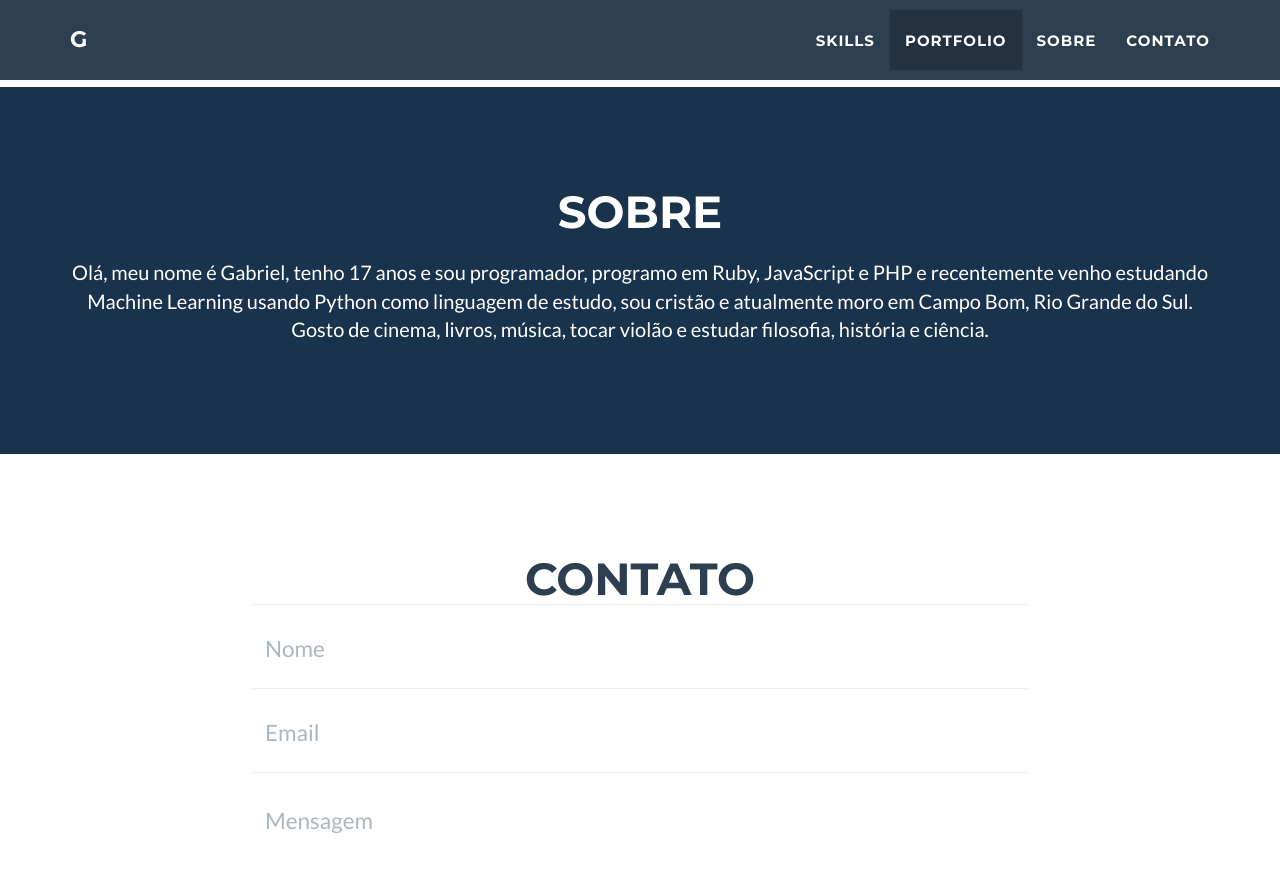
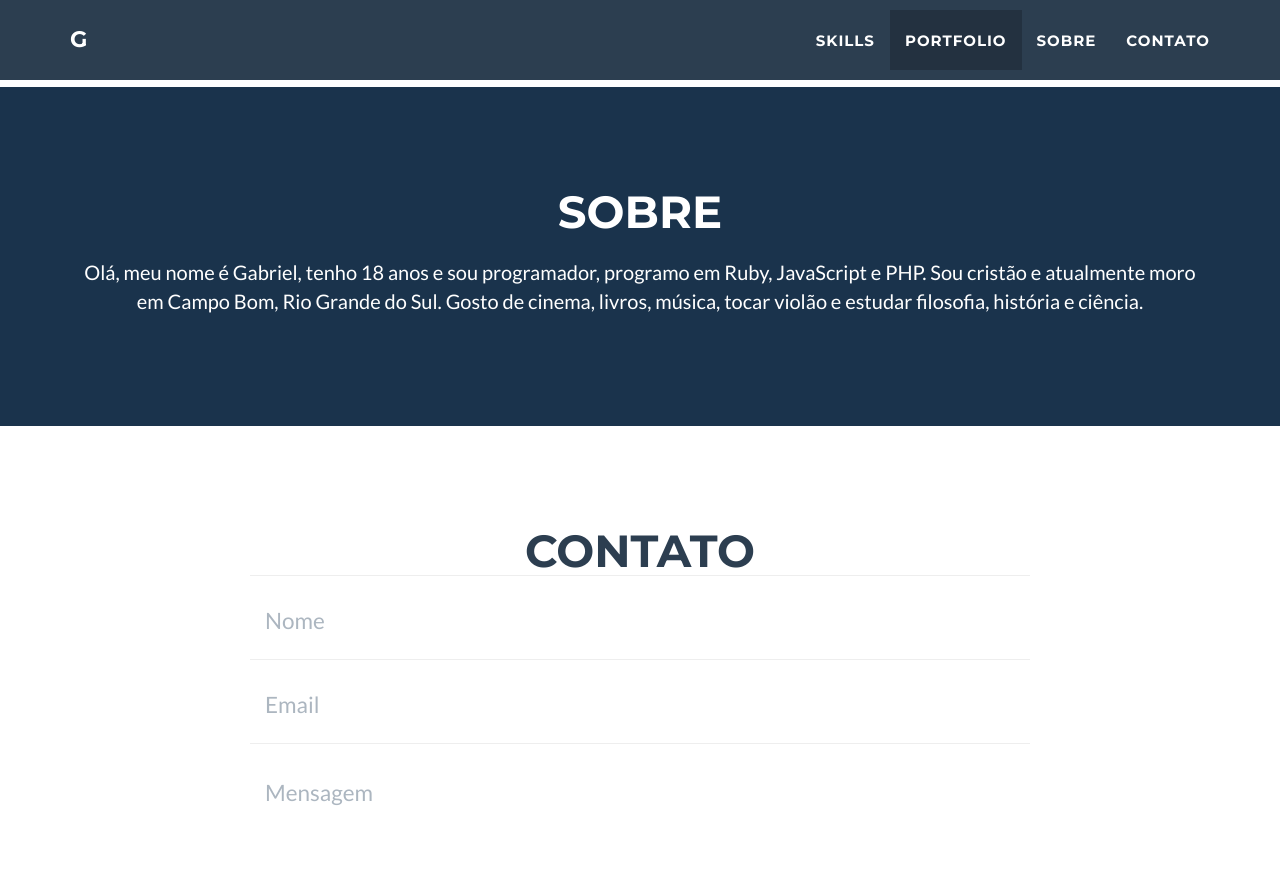
Before and after one commit to gabriel-maus/gabriel-maus.github.io, a Jekyll site: the page built from index.html, in a window 1280 px wide and 900 px high, scrolled down 2091 px. Shown: the top 872 px of the window. Built offline with Jekyll 4.4.1, drawn with Linux system fonts in a browser that asks for light colours.

Commit message:
Update about.html

```diff
--- a/_includes/about.html
+++ b/_includes/about.html
@@ -9,7 +9,7 @@
             </div>
             <div class="row">
                 <div class="col-lg-12 text-center">
-                    <p>Olá, meu nome é Gabriel, tenho 17 anos e sou programador, programo em Ruby, JavaScript e PHP e recentemente venho estudando Machine Learning usando Python como linguagem de estudo, sou cristão e atualmente moro em Campo Bom, Rio Grande do Sul. Gosto de cinema, livros, música, tocar violão e estudar filosofia, história e ciência.</p>
+                    <p>Olá, meu nome é Gabriel, tenho 18 anos e sou programador, programo em Ruby, JavaScript e PHP. Sou cristão e atualmente moro em Campo Bom, Rio Grande do Sul. Gosto de cinema, livros, música, tocar violão e estudar filosofia, história e ciência.</p>
                 </div>
             </div>
         </div>
```
